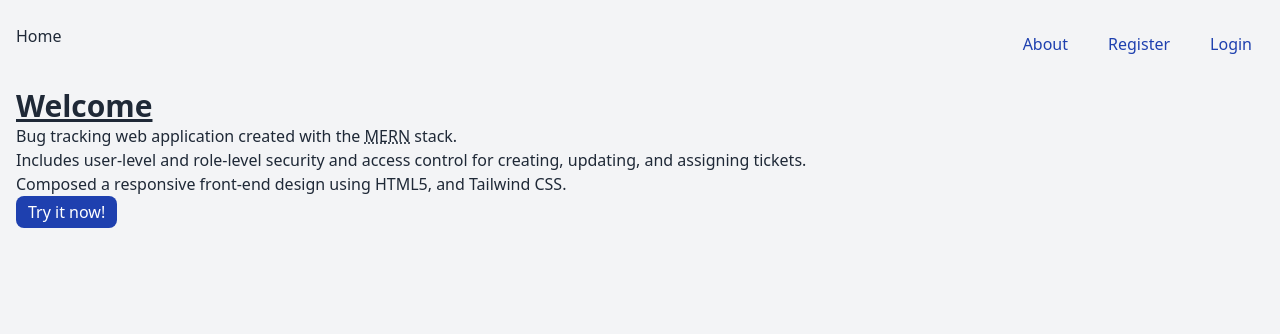
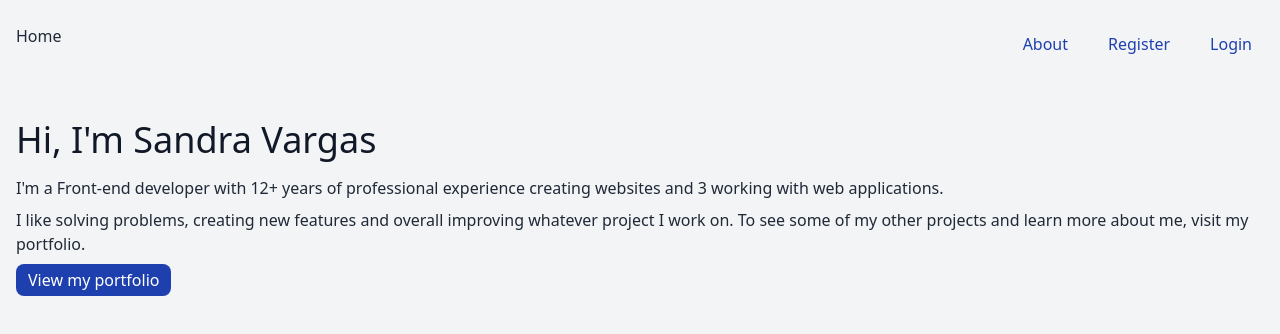
Before and after one commit to lifeanddoodles/issue-tracking, a React (Vite) app in the folder frontend/: page /about-the-dev in a window 1280 px wide. Before the commit this address led to /. Shown: the top 334 px of the page. Built offline with nearby package versions, Linux system fonts and the light colour scheme.

Commit message:
Create/update common pages and layout

```diff
--- /dev/null
+++ b/frontend/src/layout/CommonLayout/index.tsx
@@ -0,0 +1,11 @@
+import { Outlet } from "react-router-dom";
+
+const GuestPageWrapper = () => {
+  return (
+    <main className="w-full h-full px-4 pt-8 pb-24 md:py-8">
+      <Outlet />
+    </main>
+  );
+};
+
+export default GuestPageWrapper;
--- a/frontend/src/layout/DashboardLayout/index.tsx
+++ b/frontend/src/layout/DashboardLayout/index.tsx
@@ -37,7 +37,7 @@ const DashboardLayout = () => {
         </Column>
       )}
       <Column
-        className="w-full pt-2 pb-24 md:pb-2 px-4 overflow-hidden gap-4"
+        className="w-full pt-8 pb-24 md:py-8 px-4 overflow-hidden gap-4"
         as="main"
       >
         {(isExtraSmall || isMobile) && (
--- a/frontend/src/layout/GuestPageWrapper/index.tsx
+++ b/frontend/src/layout/GuestPageWrapper/index.tsx
@@ -5,7 +5,7 @@ const GuestPageWrapper = () => {
   const { user } = useAuthContext();
 
   return !user ? (
-    <main className="w-full h-full px-4 pb-24 md:pb-2">
+    <main className="w-full h-full px-4 pt-8 pb-24 md:py-8">
       <Outlet />
     </main>
   ) : (
--- a/frontend/src/main.tsx
+++ b/frontend/src/main.tsx
@@ -13,6 +13,7 @@ import NotClientRoute from "./components/NotClientRoute";
 import PrivateRoute from "./components/PrivateRoute";
 import AuthProvider from "./context/AuthProvider.tsx";
 import "./index.css";
+import CommonLayout from "./layout/CommonLayout";
 import DashboardLayout from "./layout/DashboardLayout";
 import GuestPageWrapper from "./layout/GuestPageWrapper";
 import Home from "./pages/Home";
@@ -21,6 +22,7 @@ import Profile from "./pages/account/Profile/index.tsx";
 import LoginSuccess from "./pages/auth/Login/LoginSuccess.tsx";
 import Login from "./pages/auth/Login/index.tsx";
 import Register from "./pages/auth/Register/index.tsx";
+import About from "./pages/info/About/index.tsx";
 import AllCompanies from "./pages/resources/companies/AllCompanies/index.tsx";
 import CompanyDetails from "./pages/resources/companies/CompanyDetails/index.tsx";
 import CreateCompany from "./pages/resources/companies/CreateCompany/index.tsx";
@@ -53,6 +55,9 @@ const router = createBrowserRouter(
         <Route path="/register" element={<Register />} />
         <Route path="/login" element={<Login />} />
         <Route path="/login/success" element={<LoginSuccess />} />
+      </Route>
+      <Route path="" element={<CommonLayout />}>
+        <Route path="/about-the-dev" element={<About />} />
       </Route>
       {/* Registered users */}
       <Route path="" element={<PrivateRoute />}>
--- a/frontend/src/pages/Home/index.tsx
+++ b/frontend/src/pages/Home/index.tsx
@@ -1,20 +1,22 @@
+import Heading from "../../components/Heading";
 import InternalLink from "../../components/InternalLink";
+import Text from "../../components/Text";
 
 const Home = () => {
   return (
     <>
-      <h1 className="text-3xl font-bold underline">Welcome</h1>
-      <p>
+      <Heading level={1} text="Hi, I'm Sandra Vargas" />
+      <Text>
         Bug tracking web application created with the{" "}
         <abbr title="MongoDB, Express, React, Node">MERN</abbr> stack.
-      </p>
-      <p>
+      </Text>
+      <Text>
         Includes user-level and role-level security and access control for
         creating, updating, and assigning tickets.
-      </p>
-      <p>
+      </Text>
+      <Text>
         Composed a responsive front-end design using HTML5, and Tailwind CSS.
-      </p>
+      </Text>
       <InternalLink to="/login" variant="primary">
         Try it now!
       </InternalLink>
--- /dev/null
+++ b/frontend/src/pages/info/About/index.tsx
@@ -0,0 +1,29 @@
+import ExternalLink from "../../../components/ExternalLink";
+import Heading from "../../../components/Heading";
+import Text from "../../../components/Text";
+import { getVariantClasses } from "../../../utils";
+
+const About = () => {
+  return (
+    <>
+      <Heading level={1} text="Hi, I'm Sandra Vargas" />
+      <Text>
+        I'm a Front-end developer with 12+ years of professional experience
+        creating websites and 3 working with web applications.
+      </Text>
+      <Text>
+        I like solving problems, creating new features and overall improving
+        whatever project I work on. To see some of my other projects and learn
+        more about me, visit my portfolio.
+      </Text>
+      <ExternalLink
+        href="https://sandravargas.dev/"
+        className={`${getVariantClasses("primary")} w-fit`}
+      >
+        View my portfolio
+      </ExternalLink>
+    </>
+  );
+};
+
+export default About;
```
